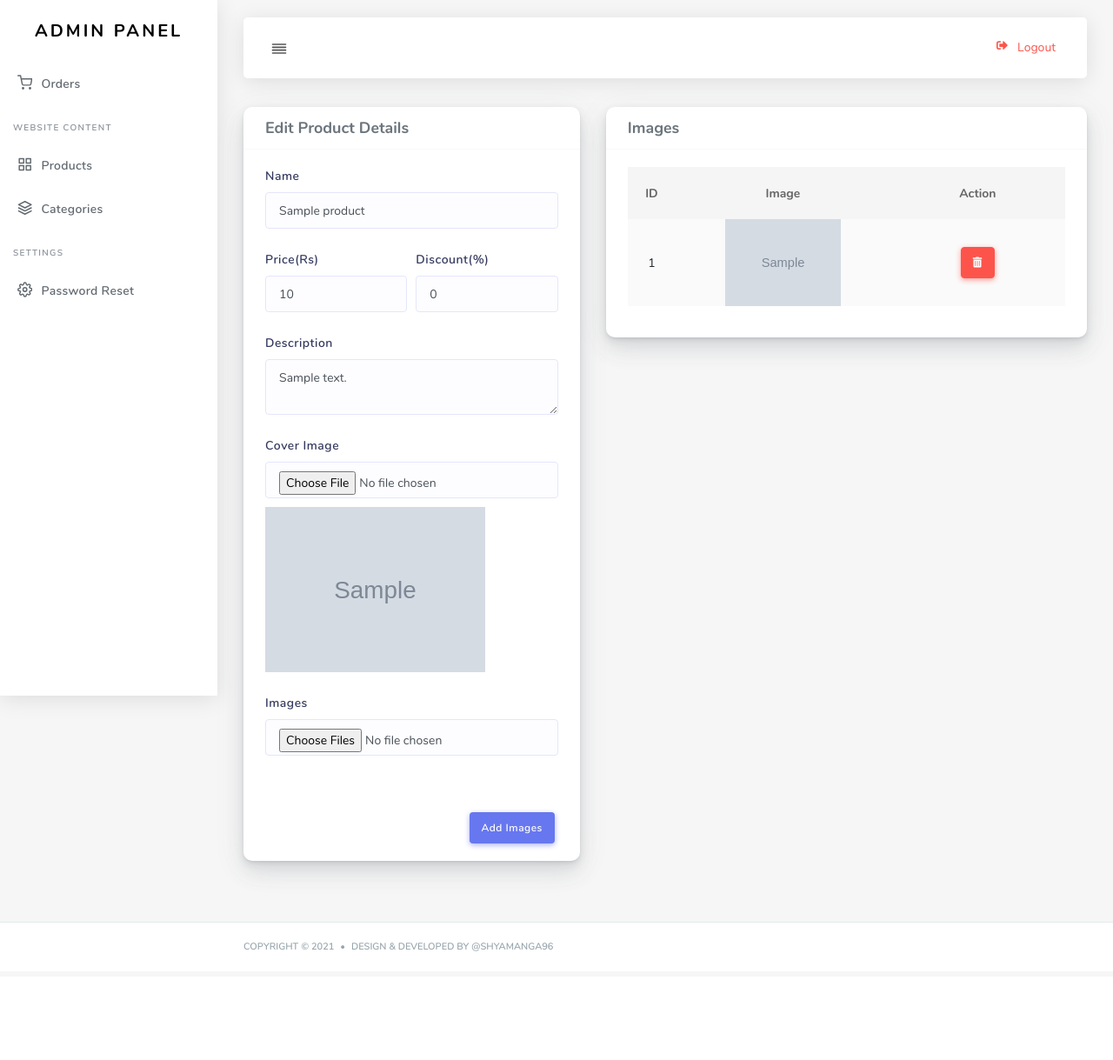
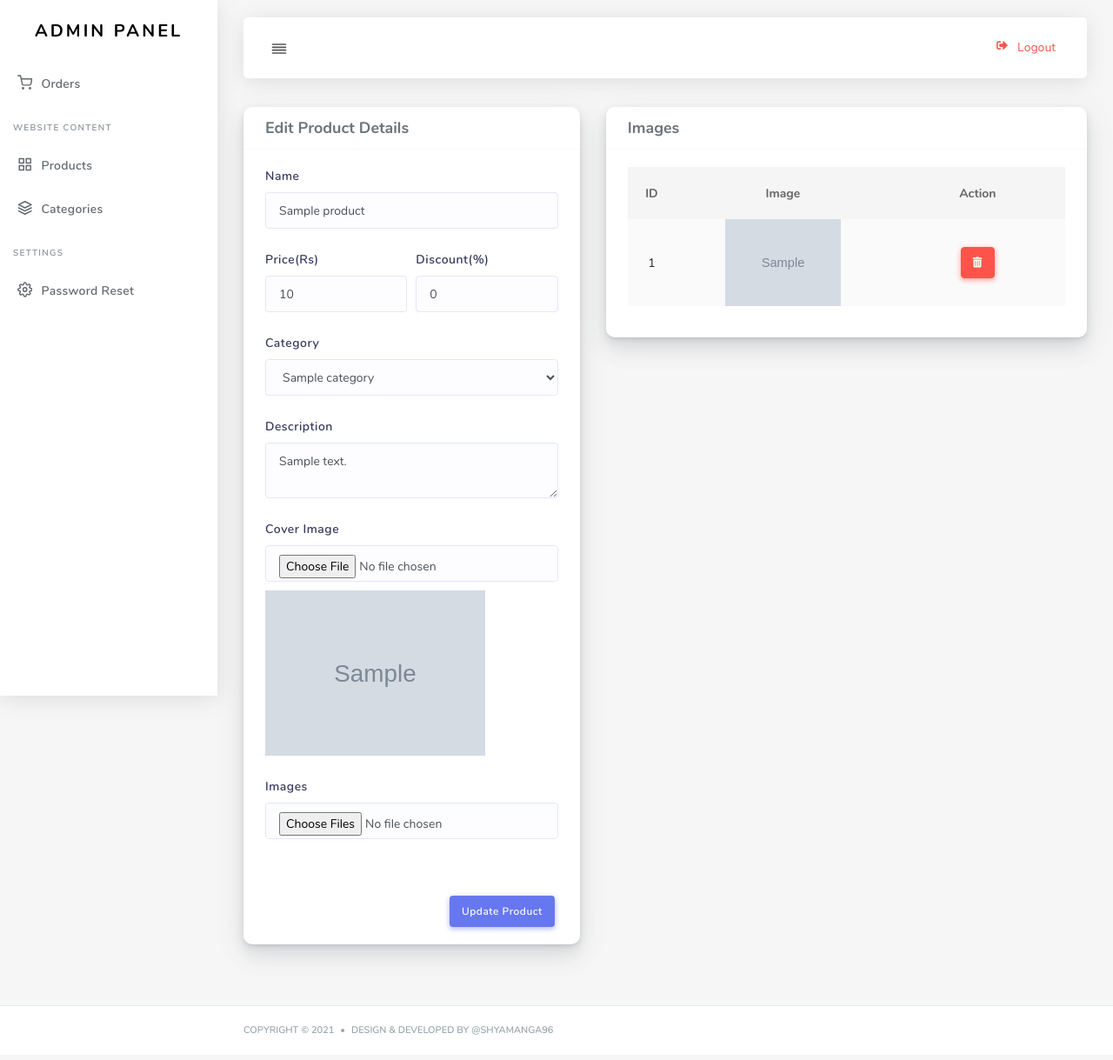
Before and after one commit to shyamanga96/bumbele-bee, a CodeIgniter app: page /bumble-bee/index.php/admin/editProductDetailsById/1 in a window 1280 px wide. Shown: the whole page at 87% size. Before the commit the page ends 1094 px from the top, so only its background shows below. Run offline with CodeIgniter, Linux system fonts and the light colour scheme; the visitor is signed in with stand-in values (Sample User, id 1); tables that the repository leaves empty or names only in its code hold one stand-in row (values such as "Sample post"); grey boxes marked "Sample" are stand-in pictures; some libraries are stand-ins or nearby versions.

Commit message:
Admin - add categories to products

```diff
--- a/application/controllers/Admin.php
+++ b/application/controllers/Admin.php
@@ -45,6 +45,7 @@ class Admin extends CI_Controller {
 			"discount" => $_POST['discount'],
 			"description" => $_POST['description'],
 			"a_date" => date("Y/m/d"),
+			"category_id"=>$_POST['category_id']
 		];
 
 		// upload Cover Image
@@ -90,6 +91,7 @@ class Admin extends CI_Controller {
 	{
 		$data['dataset'] = $this->Admin_model->getProductDetailsById($id);
 		$data['images'] = $this->Admin_model->getProductImagesById($id);
+		$data['categories'] = $this->Admin_model->getAllCategories();
 
 		// print_r($data);die();
 		$this->load->view('admin/edit_product',$data);
@@ -103,6 +105,7 @@ class Admin extends CI_Controller {
 			"discount" => $_POST['discount'],
 			"description" => $_POST['description'],
 			"a_date" => date("Y/m/d"),
+			"category_id"=>$_POST['category_id']
 		];
 
 		// upload Cover Image
--- a/application/models/Admin_model.php
+++ b/application/models/Admin_model.php
@@ -45,8 +45,14 @@ class Admin_model extends CI_Model {
 
  public function getProductsBack()
  {
+
+  $query = $this->db->get('products');
+
+  $this->db->select('products.*, categories.name as category_name');
+  $this->db->from('products');
+  $this->db->join('categories', 'products.category_id=categories.id', 'left');
   $this->db->order_by('id','DESC');
-  $query = $this->db->get('products');
+  $query = $this->db->get();
 
   return $query->result();
 }
--- a/application/views/admin/edit_product.php
+++ b/application/views/admin/edit_product.php
@@ -42,6 +42,16 @@
                       </div>
                     </div>
                     <div class="form-group">
+                      <label>Category</label>
+                      <select class="form-control" name="category_id" id="category_id">
+                        <?php foreach ($categories as $key => $data) { ?>
+                          <option value="<?php echo $data->id; ?>" <?php if ($data->id == $dataset->category_id) {
+                            echo "selected";
+                          } ?>><?php echo $data->name; ?></option>
+                        <?php } ?>
+                      </select>
+                    </div>
+                    <div class="form-group">
                       <label>Description</label>
                       <textarea name="description" id="description" class="form-control" required><?php echo $dataset->description;?></textarea>
                     </div>
@@ -57,7 +67,7 @@
 
                   </div>
                   <div class="card-footer text-right">
-                    <button class="btn btn-primary mr-1" type="submit">Add Images</button>
+                    <button class="btn btn-primary mr-1" type="submit">Update Product</button>
                   </div>
                 </form>
               </div>
```
Also changed, not shown: application/views/admin/add_product.php (+12 -1 lines), uploads/1253482923product-04.png (added), uploads/2192319996product-02.png (added).
